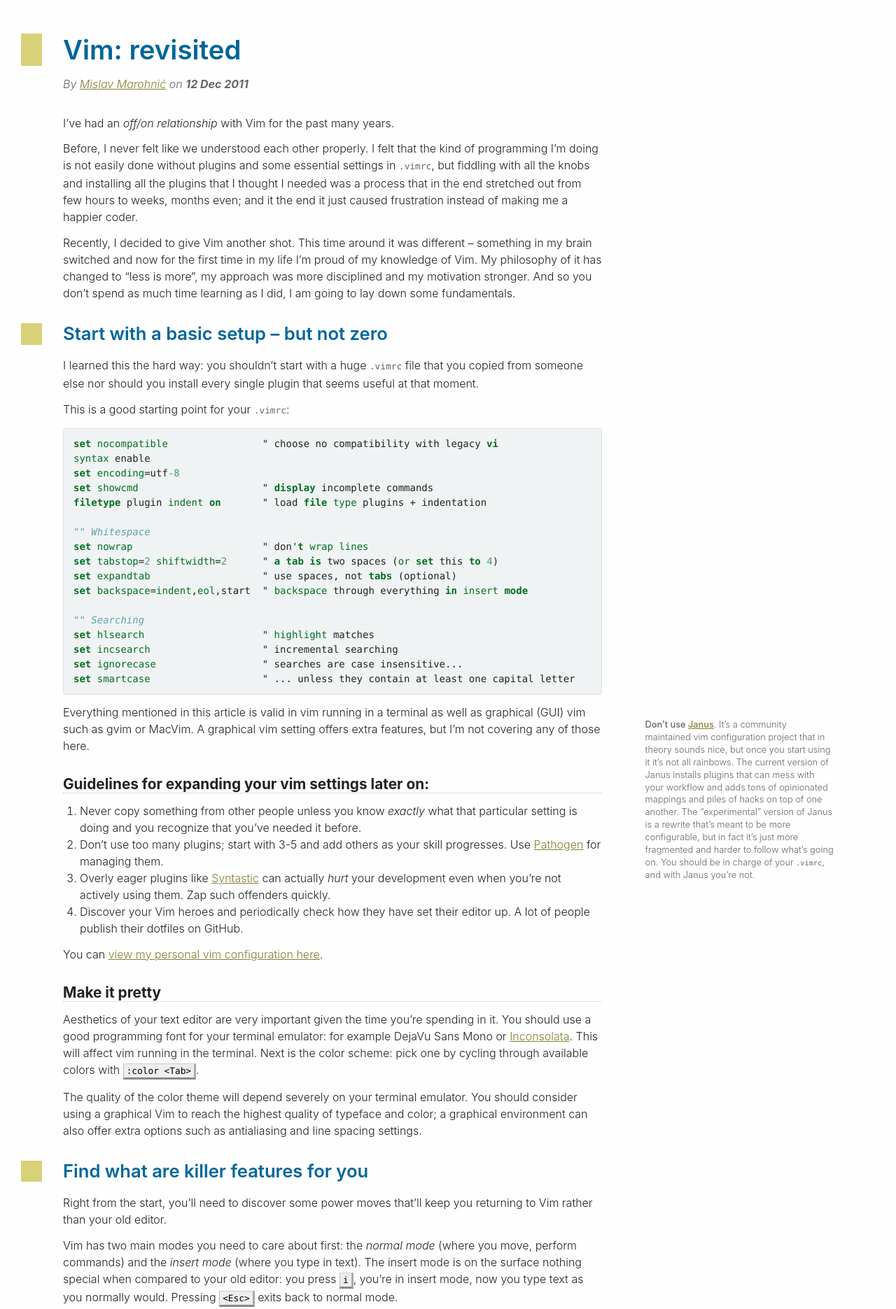
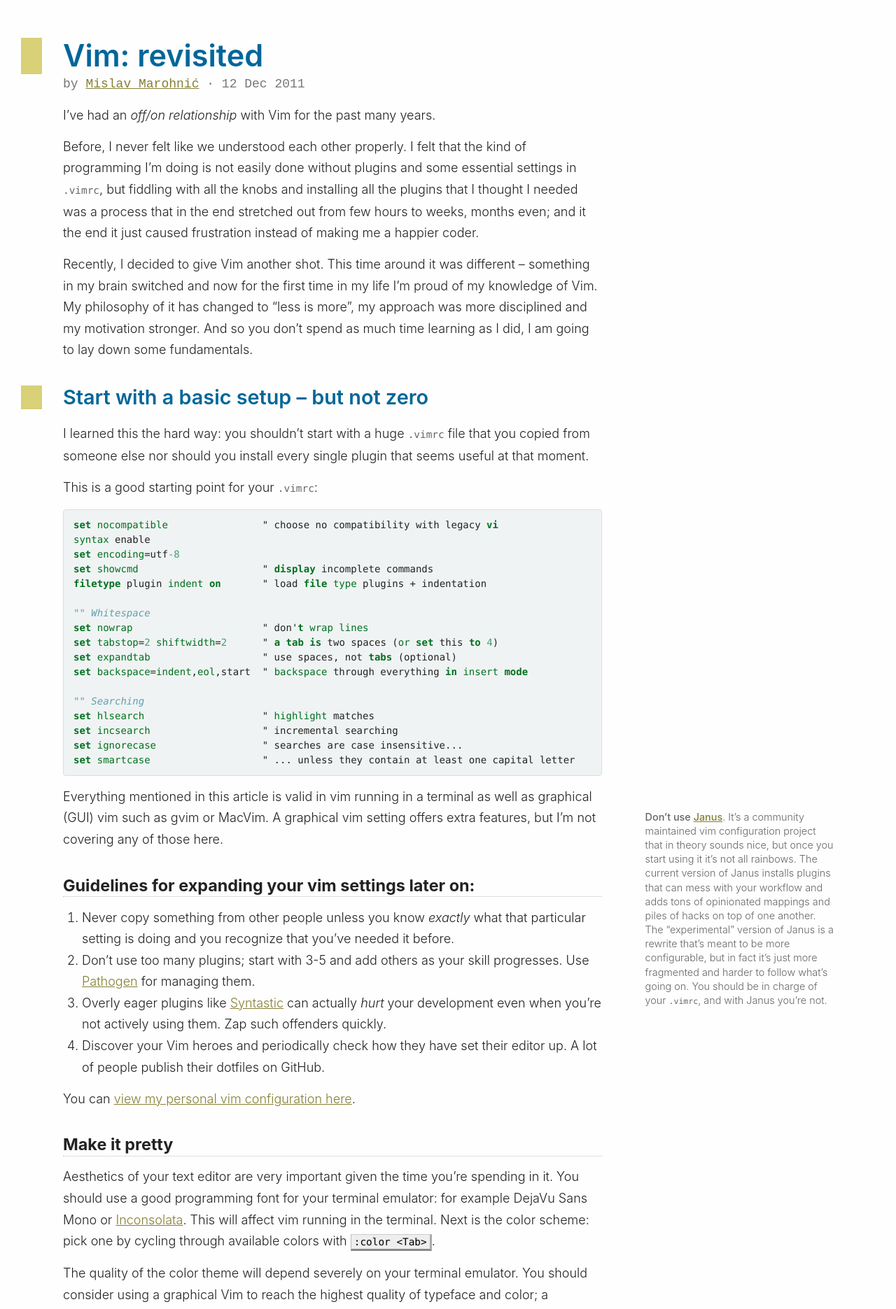
Before and after one commit to mislav/blog, a Jekyll site: the page built from tech/_posts/2011-12-12-vim-revisited.md, in a window 1280 px wide. Shown: the top 1871 px of the page at 70% size. Built offline with Jekyll 4.4.1, drawn with Linux system fonts in a browser that asks for light colours.

Commit message:
Tweak post layout

```diff
--- a/_layouts/default.html
+++ b/_layouts/default.html
@@ -7,10 +7,10 @@
 
     <meta charset="UTF-8">
     <title>{{ page.title | replace:'&nbsp;',' ' | escape }}</title>
-    {% if page.excerpt %}
-    <meta name="description" content="{{ page.excerpt | strip_html | escape }}">
-    {% elsif page.description %}
-    <meta name="description" content="{{ page.description | escape }}">
+    {% if page.description %}
+    <meta name="description" content="{{ page.description | strip | escape }}">
+    {% elsif post %}
+    <meta name="description" content="{{ post.excerpt | strip_html | strip | escape }}">
     {% endif %}
     <meta name=author lang=hr content="Mislav Marohnić">
     <meta content='initial-scale=1.0' name='viewport'>
--- a/_layouts/post.html
+++ b/_layouts/post.html
@@ -8,12 +8,13 @@ layout: default
 <h1 class=entry-title>{{ page.title }}</h1>
 
 <p class="byline author vcard instapaper_ignore entry-unrelated">
-  By <a href="/" rel=author class=fn lang=hr>Mislav Marohnić</a>
+  by <a href="/" rel=author class=fn lang=hr>Mislav Marohnić</a>
+  &middot;
   {% if page.updated %}
-  on <time class=published datetime="{{ page.date | date_to_xmlschema }}" pubdate>{{ page.date | date_to_string }}</time>
+  <time datetime="{{ page.date | date_to_xmlschema }}" pubdate>{{ page.date | date_to_string }}</time>
   <time class=updated datetime="{{ page.updated }}"></time>
   {% else %}
-  on <time class=updated datetime="{{ page.date | date_to_xmlschema }}" pubdate>{{ page.date | date_to_string }}</time>
+  <time datetime="{{ page.date | date_to_xmlschema }}" pubdate>{{ page.date | date_to_string }}</time>
   {% endif %}
 </p>
 </header>
--- a/stylesheets/default.sass
+++ b/stylesheets/default.sass
@@ -36,10 +36,9 @@ $hover_color: $link_color - 40
 body, p, ul, ol, li, dt, dd, dl, h1, h2, h3, h4, h5, h6, pre, code, table, td, th
   margin: 0
   padding: 0
-  font-size: 100%
 
 body
-  font: 300 100% / 1.5em $body_type
+  font: 300 18px / 1.7em $body_type
   margin: 3em 3em 3em 60px
   +screen(phone)
     font-size: 90%
@@ -86,15 +85,6 @@ a
 
 h1
   margin-bottom: 0.6em
-  + .byline
-    margin-top: -.6em
-    margin-bottom: 2em
-    color: #666
-    font-style: italic
-    time
-      font-weight: bold
-    + h2
-      margin-top: 0
   color: #a21e3f
   font-weight: normal
 
@@ -140,7 +130,6 @@ header#blog
     margin-top: 1em
     text-align: center
 #links_me
-  margin: -2em 0 2em 0
   color: #6d7d21
 
 p.post-info, dl.posts .post-info
@@ -187,12 +176,16 @@ ol.posts
       margin: .4em 0
       color: $body_color
 
-ol.posts li .date, section.posts time, #instapaper time
+ol.posts li .date, section.posts time, .byline
   font-family: $date_type
   color: #777
+ol.posts li .date, section.posts time
   font-size: 90%
   display: inline-block
   min-width: 6.7em
+
+h1 + .byline
+  margin-top: -1.5em
 
 +screen(phone)
   h1, h2
@@ -295,6 +288,11 @@ blockquote
 
 figure.highlight
   margin: 0
+
+.cw
+  font-style: italic
+  &::before
+    content: "⚠️ "
 
 .vcard
   +screen(large)
--- a/tech/index.html
+++ b/tech/index.html
@@ -9,7 +9,7 @@ description: >
 <header id=blog>
 <h1>{{ page.title }}</h1>
 
-<p class=byline>
+<p>
   Tech writings by
   <a href="/"><strong>Mislav Marohnić</strong></a>
 </p>
--- a/writings/index.html
+++ b/writings/index.html
@@ -8,7 +8,7 @@ description: >
 <header id=blog>
   <h1>{{ page.title }}</h1>
 
-  <p class=byline>
+  <p>
     Writings by
     <a href="/"><strong>Mislav Marohnić</strong></a>
   </p>
```
